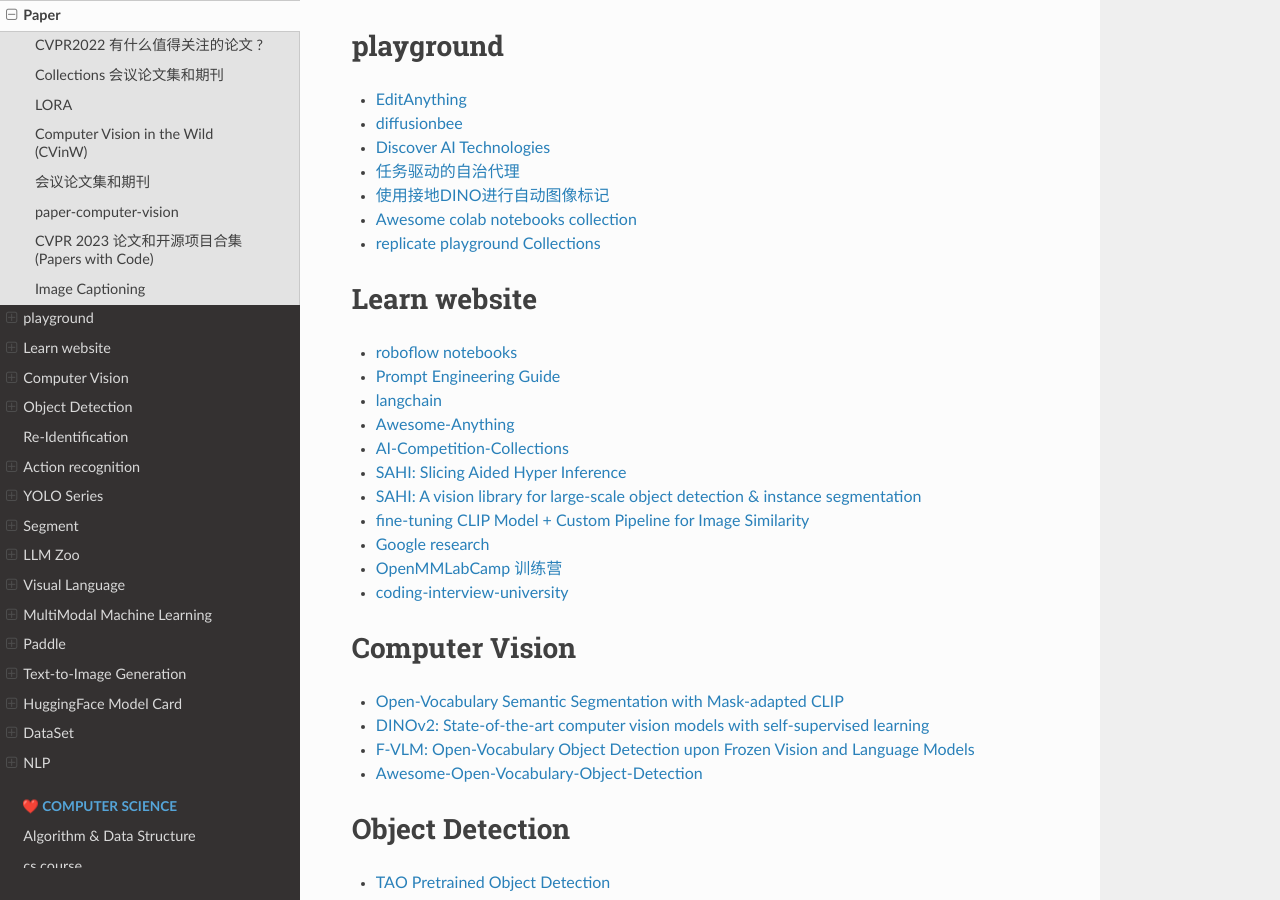
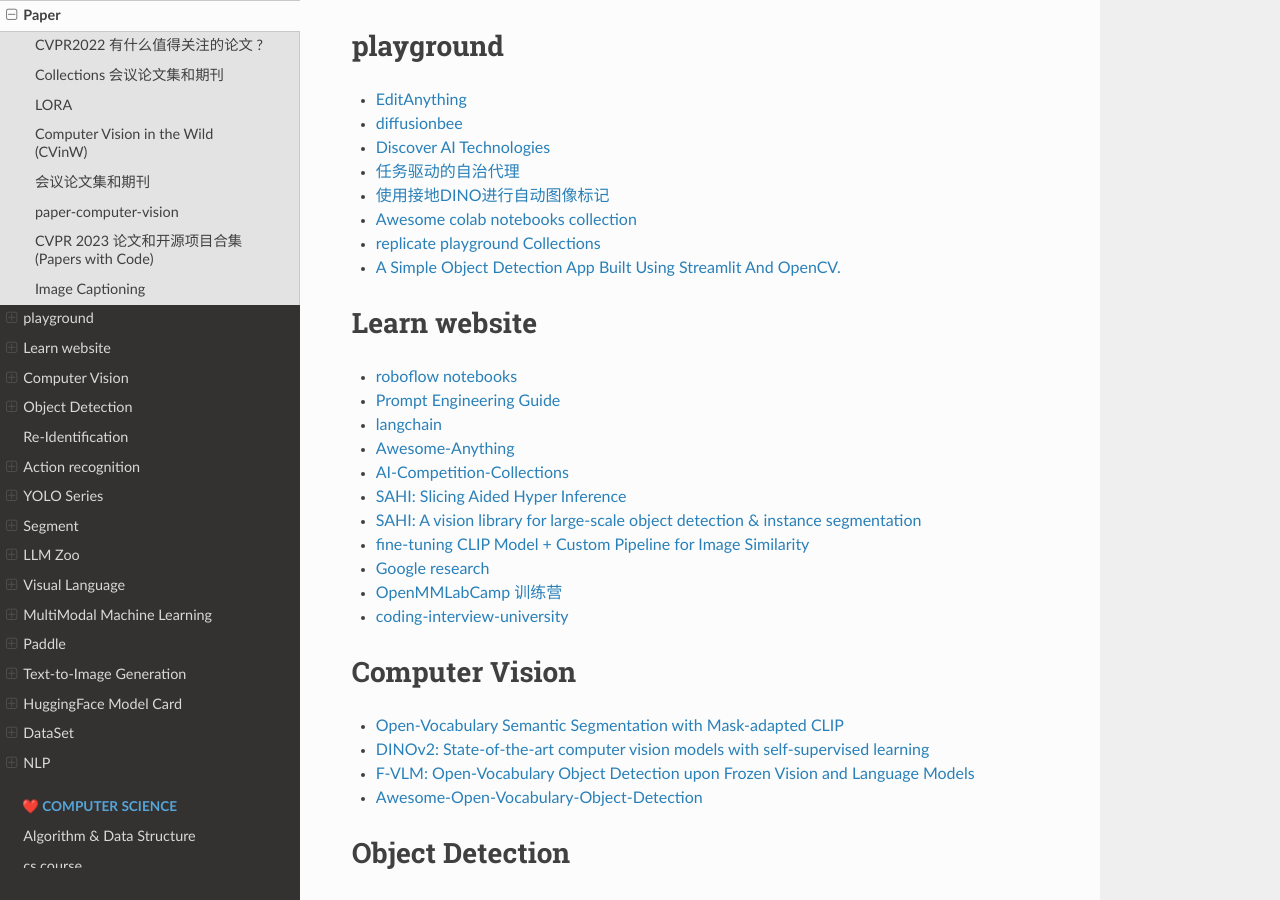
Before and after one commit to knowledge-things/docs, a Sphinx documentation site: the page built from source/models/index.rst, in a window 1280 px wide and 900 px high, scrolled down 450 px. Built offline with Sphinx 7.4.7 and the Read the Docs theme 2.0.0, drawn with Linux system fonts in a browser that asks for light colours.

Commit message:
streamlit example

```diff
--- a/source/models/index.rst
+++ b/source/models/index.rst
@@ -22,6 +22,7 @@
     使用接地DINO进行自动图像标记 <https://www.kdnuggets.com/2023/05/automatic-image-labeling-grounding-dino.html>
     Awesome colab notebooks collection <https://github.com/amrzv/awesome-colab-notebooks.git>
     replicate playground Collections <https://replicate.com/collections/super-resolution>
+    A Simple Object Detection App Built Using Streamlit And OpenCV. <https://blog.devgenius.io/a-simple-object-detection-app-built-using-streamlit-and-opencv-4365c90f293c>
 
 Learn  website
 ================
```
